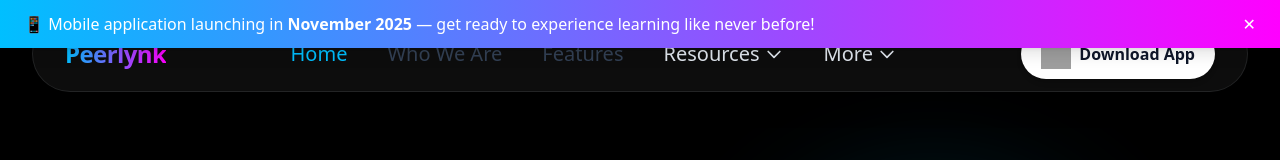
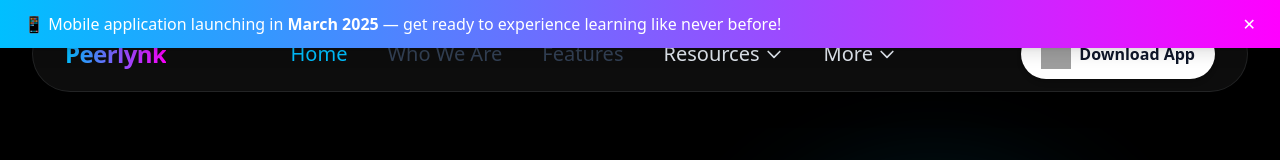
Before and after one commit to peerlynk/peerlynk_info, a React (Vite) app: page / in a window 1280 px wide. Shown: the top 160 px of the page. Built offline with nearby package versions, Linux system fonts and the light colour scheme; grey boxes are pictures that could not be loaded.

Commit message:
banner date update

```diff
--- a/pages/HomePage.tsx
+++ b/pages/HomePage.tsx
@@ -251,7 +251,8 @@ const HomePage: React.FC = () => {
         <>
             <HeroSection />
 
-            <WhyPeerlynkSection />                            <LaunchBanner launchMonth="November 2025" />
+            <WhyPeerlynkSection />
+            <LaunchBanner launchMonth="March 2025" />
 
             <FeaturesSection />
         </>
```
